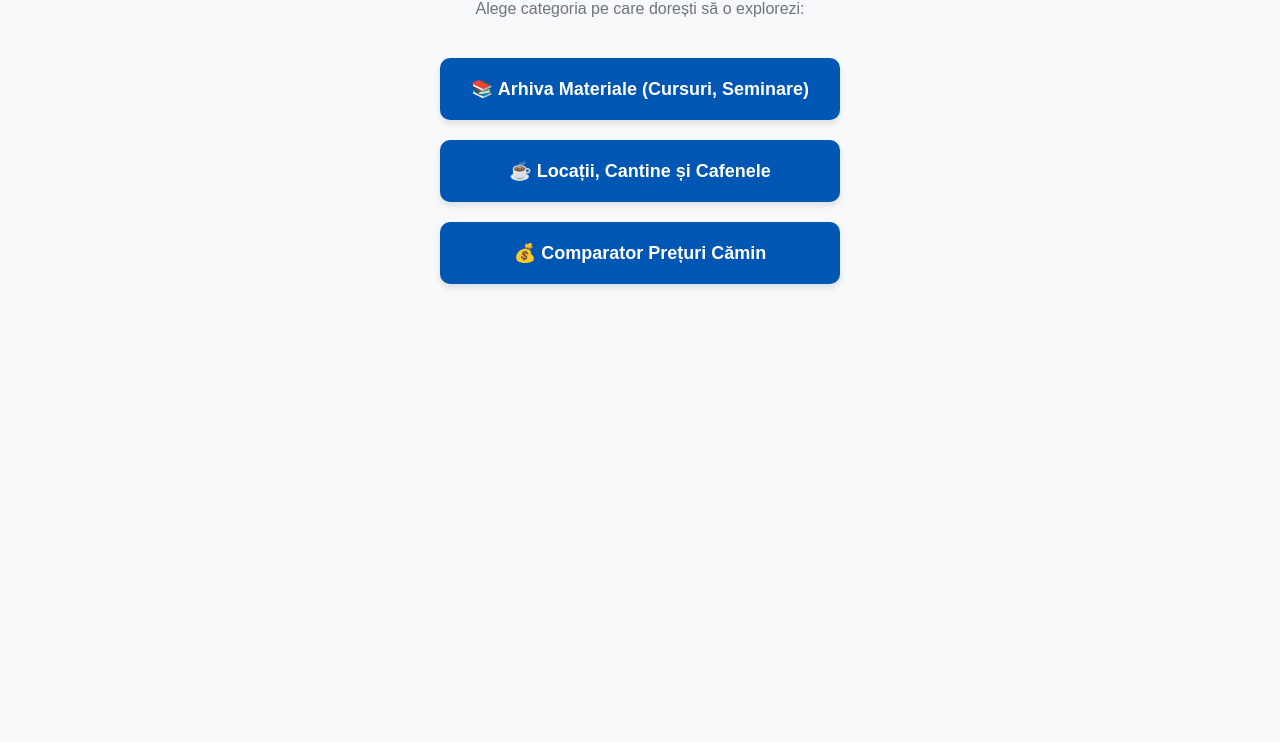
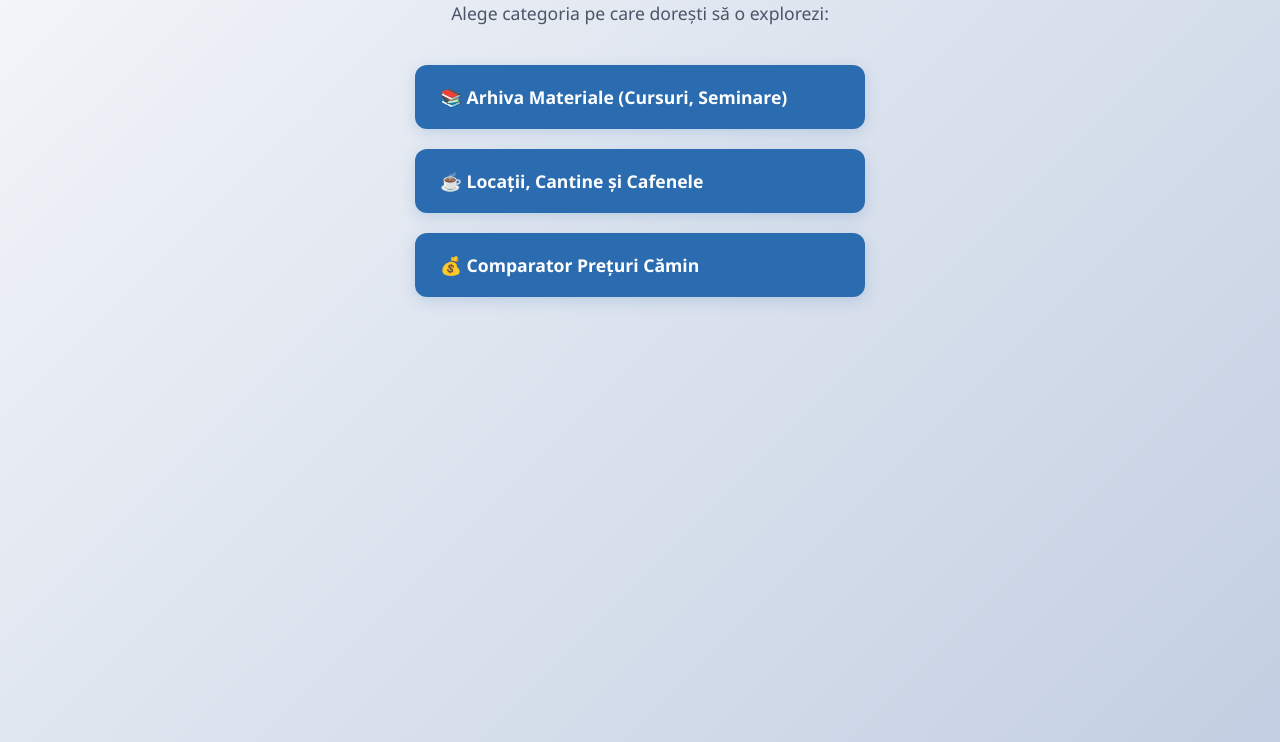
Before and after one commit to CirlanVeaceslav/arhiva-campus, a website: page public/index.html in a window 1280 px wide. Shown: the part 138-880 px from the top of the page. Before the commit the page ends 800 px from the top, so only its background shows below. Drawn offline with Linux system fonts and the light colour scheme.

```diff
--- a/public/index.html
+++ b/public/index.html
@@ -5,16 +5,33 @@
     <meta name="viewport" content="width=device-width, initial-scale=1.0">
     <title>Platforma Campus UAIC</title>
     <style>
-        body { font-family: Arial, sans-serif; text-align: center; padding: 50px 20px; background-color: #f8f9fa; }
-        h1 { color: #2c3e50; }
-        p { color: #6c757d; margin-bottom: 40px; }
-        .meniu-container { display: flex; flex-direction: column; gap: 20px; max-width: 400px; margin: 0 auto; }
-        .buton-meniu {
-            display: block; padding: 20px; font-size: 18px; font-weight: bold;
-            color: white; background-color: #0056b3; text-decoration: none;
-            border-radius: 10px; box-shadow: 0 4px 6px rgba(0,0,0,0.1); transition: 0.3s;
-        }
-        .buton-meniu:hover { background-color: #004494; transform: translateY(-2px); }
+    body {
+        font-family: 'Segoe UI', Roboto, Helvetica, Arial, sans-serif;
+        text-align: center;
+        padding: 5vh 20px;
+        background: linear-gradient(135deg, #f5f7fa 0%, #c3cfe2 100%);
+        min-height: 100vh;
+        margin: 0;
+    }
+    h1 { color: #1a2b4c; font-size: 2.5rem; margin-bottom: 10px; }
+    p { color: #4a5568; margin-bottom: 40px; font-size: 1.1rem; }
+    .meniu-container {
+        display: flex; flex-direction: column; gap: 20px;
+        max-width: 450px; margin: 0 auto;
+    }
+    .buton-meniu {
+        display: block; padding: 20px 25px; font-size: 1.1rem; font-weight: 600;
+        color: #fff; background-color: #2b6cb0; text-decoration: none;
+        border-radius: 12px; box-shadow: 0 4px 15px rgba(43, 108, 176, 0.2);
+        transition: all 0.3s cubic-bezier(0.25, 0.8, 0.25, 1);
+        text-align: left;
+    }
+    .buton-meniu:hover {
+        background-color: #2c5282;
+        transform: translateY(-4px);
+        box-shadow: 0 8px 25px rgba(43, 108, 176, 0.3);
+    }
+</style>
     </style>
 </head>
 <body>
```
Also changed, not shown: public/locatii.html (+1 -1 lines).
